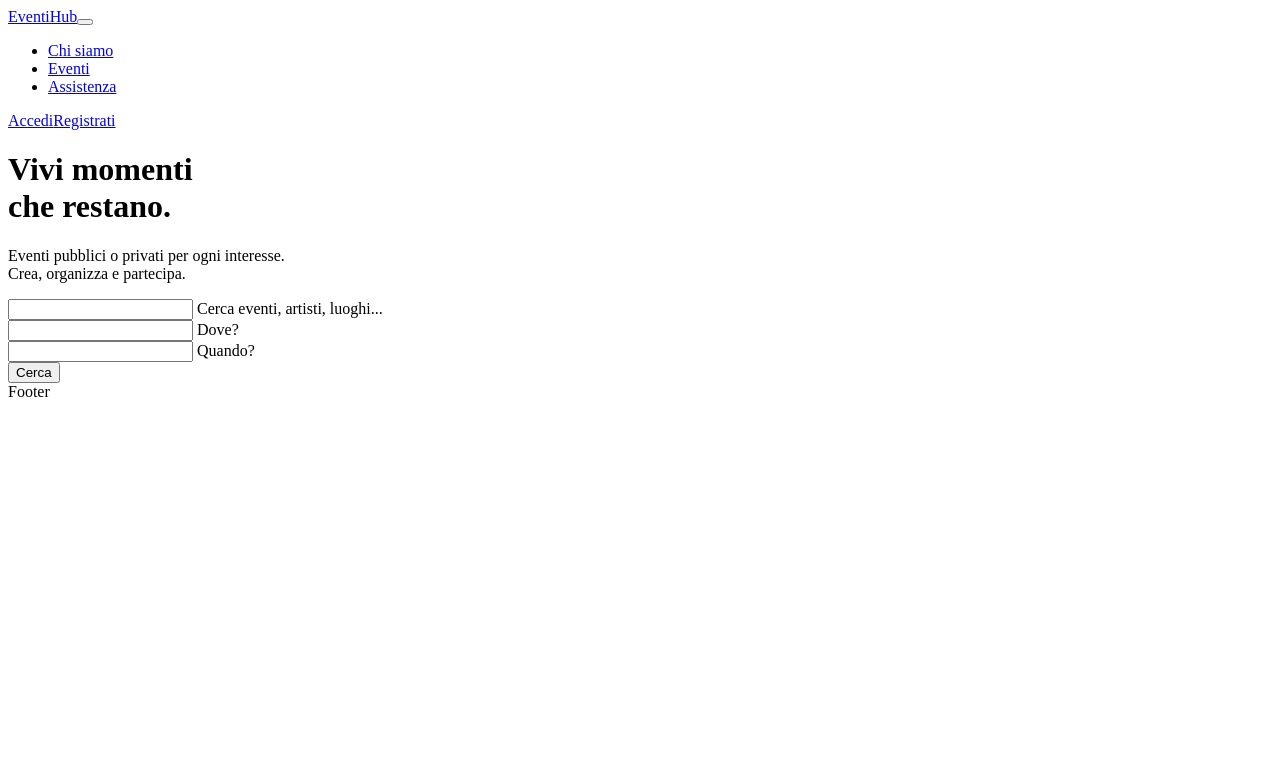
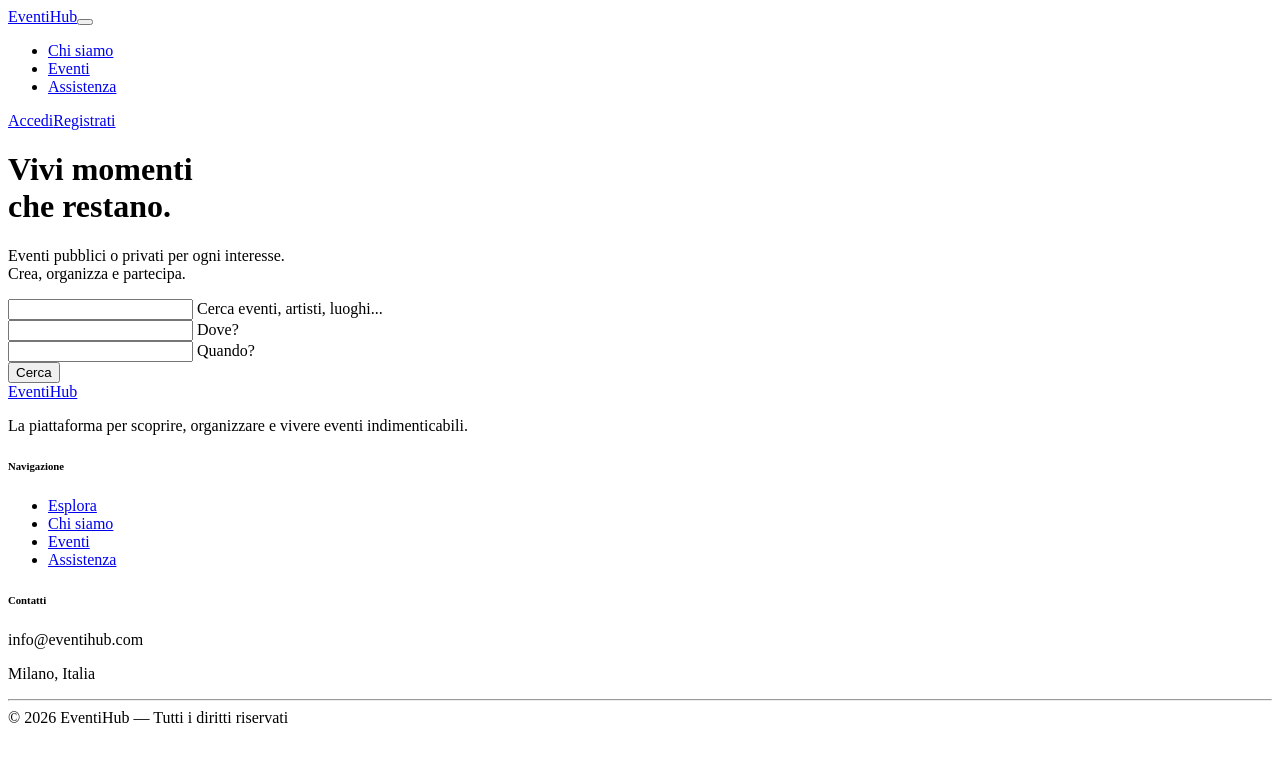
Before and after one commit to joxDev12/bw2-team2, a React (Vite) app in the folder front/: page / in a window 1280 px wide. Shown: the top 762 px of the page. Built offline with nearby package versions, Linux system fonts and the light colour scheme.

Commit message:
Add footer

```diff
--- a/front/src/components/Footer.jsx
+++ b/front/src/components/Footer.jsx
@@ -1,7 +1,52 @@
-const Footer = () => {
+import {NavLink} from 'react-router-dom';
+
+
+function Footer() {
   return (
-    <div>Footer</div>
-  )
+    <footer className="navbar-dark bg-dark text-light py-4 custom-footer">
+      <div className="container">
+
+        <div className="row">
+
+
+          <div className="col-md-4 mb-3">
+           <NavLink className="navbar-brand fw-bold" to="/">
+          EventiHub
+        </NavLink>
+            <p className="text-muted">
+              La piattaforma per scoprire, organizzare e vivere eventi indimenticabili.
+            </p>
+          </div>
+
+
+          <div className="col-md-4 mb-3">
+            <h6 className="fw-bold">Navigazione</h6>
+            <ul className="list-unstyled footer-links">
+              <li><NavLink to="/" className="nav-link">Esplora</NavLink></li>
+              <li><NavLink to="/chi-siamo" className="nav-link">Chi siamo</NavLink></li>
+              <li><NavLink to="/eventi" className="nav-link">Eventi</NavLink></li>
+              <li><NavLink to="/assistenza" className="nav-link">Assistenza</NavLink></li>
+            </ul>
+          </div>
+
+
+          <div className="col-md-4 mb-3">
+            <h6 className="fw-bold">Contatti</h6>
+            <p className="text-light mb-1">info@eventihub.com</p>
+            <p className="text-light">Milano, Italia</p>
+          </div>
+
+        </div>
+
+        <hr className="border-secondary" />
+
+        <div className="text-center text-muted">
+          © {new Date().getFullYear()} EventiHub — Tutti i diritti riservati
+        </div>
+
+      </div>
+    </footer>
+  );
 }
 
-export default Footer
+export default Footer;
```
